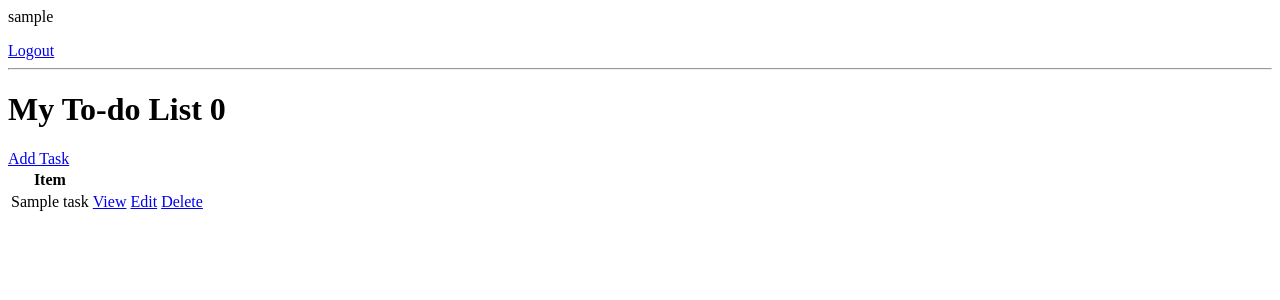
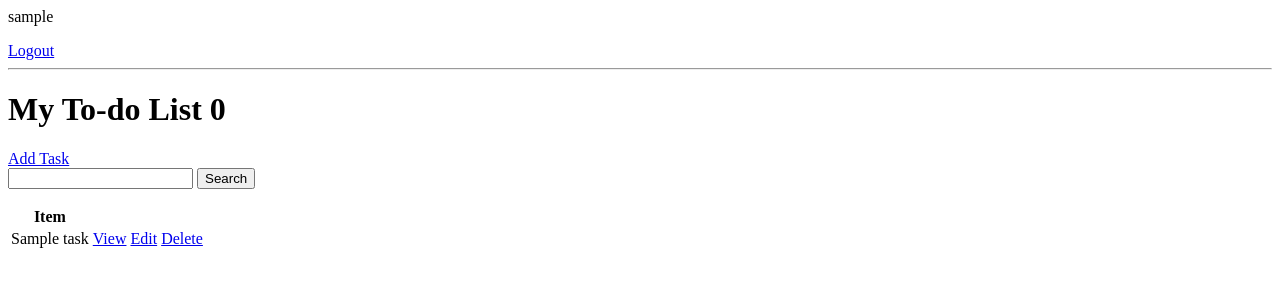
Before and after one commit to ardakoc/todo-list, a Django app: page / in a window 1280 px wide. Shown: the top 300 px of the page. Run offline with Django 3.2, Linux system fonts and the light colour scheme; a user stored in the database is signed in; tables that the repository leaves empty hold one stand-in row (values such as "Sample post").

Commit message:
adding search functionality

```diff
--- a/base/views.py
+++ b/base/views.py
@@ -48,6 +48,12 @@ class TaskList(LoginRequiredMixin, ListView):
     context['tasks'] = context['tasks'].filter(user=self.request.user)
     context['count'] = context['tasks'].filter(complete=False).count()
 
+    search_input = self.request.GET.get('search-box') or ''
+    if search_input:
+      context['tasks'] = context['tasks'].filter(title__startswith=search_input)
+
+    context['search_input'] = search_input
+
     return context
 
 
--- a/templates/base/task_list.html
+++ b/templates/base/task_list.html
@@ -9,6 +9,11 @@
 
 <h1>My To-do List {{ count }}</h1>
 <a href="{% url 'create-task' %}">Add Task</a>
+
+<form action="" method="get">
+  <input type="text" name="search-box" value="{{ search_input }}">
+  <input type="submit" value="Search">
+</form>
 
 <table>
   <tr>
```
